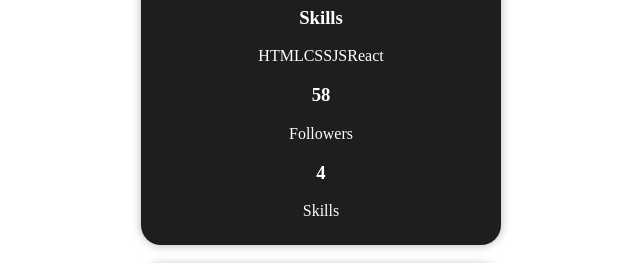
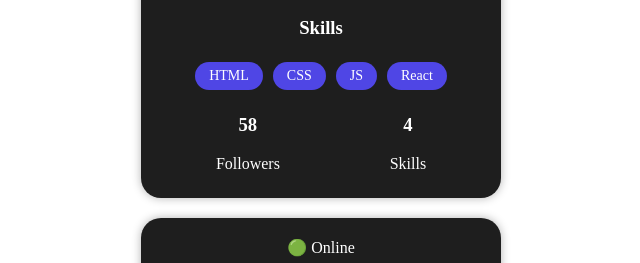
Before and after one commit to Nirbhayjakhar3196/React-revision, a React (Vite) app in the folder React-journey/: page / in a window 1280 px wide. Shown: the part 311-574 px from the top of the page, without its empty margins (319-959 px from the left). Built offline with nearby package versions, Linux system fonts and the light colour scheme.

Commit message:
style:Added design on badge styling

```diff
--- a/React-journey/src/UserCard.css
+++ b/React-journey/src/UserCard.css
@@ -23,3 +23,38 @@ transition: 0.3s;
   border-radius: 50%;
   object-fit: cover;
 }
+
+.card:hover{
+
+  transform: translateY(-6px);
+  box-shadow: 0 4px 10px rgba(79, 70, 229, 0.4);
+
+}
+
+.stats{
+  display: flex;
+  justify-content: space-around;
+}
+
+.skill{
+  display: inline-block;
+  padding: 6px 14px;
+  margin: 5px;
+  border-radius: 20px;
+  background-color: #4f46e5;
+  color: white;
+  font-size: 14px;
+  font-weight: 500;
+  transition: 0.3s;
+}
+
+.skill:hover{
+  background-color: #3730a3;
+  transform: scale(1.05);
+
+}
+
+.status{
+  font-weight: 500;
+  margin-bottom: 10px;
+}
```
